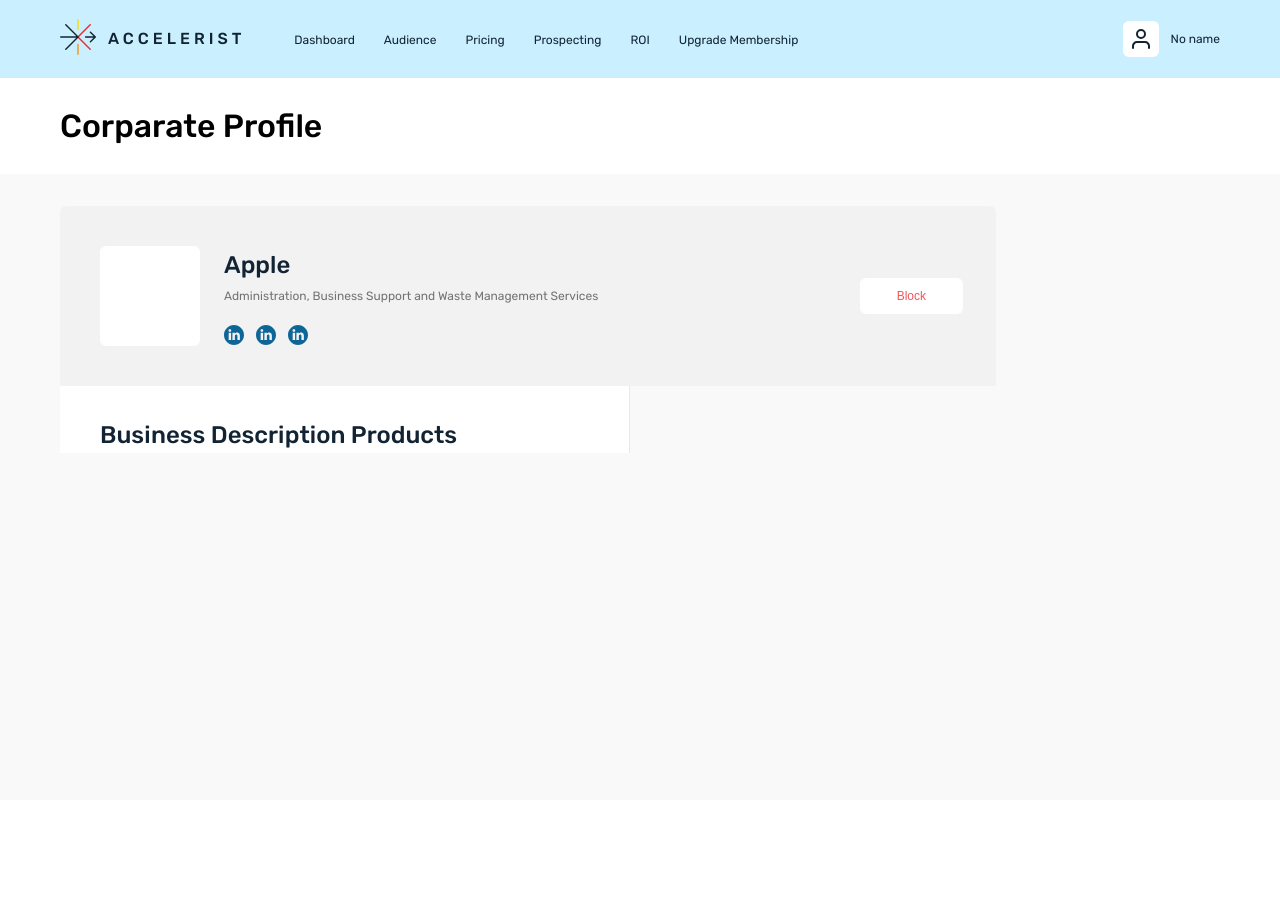
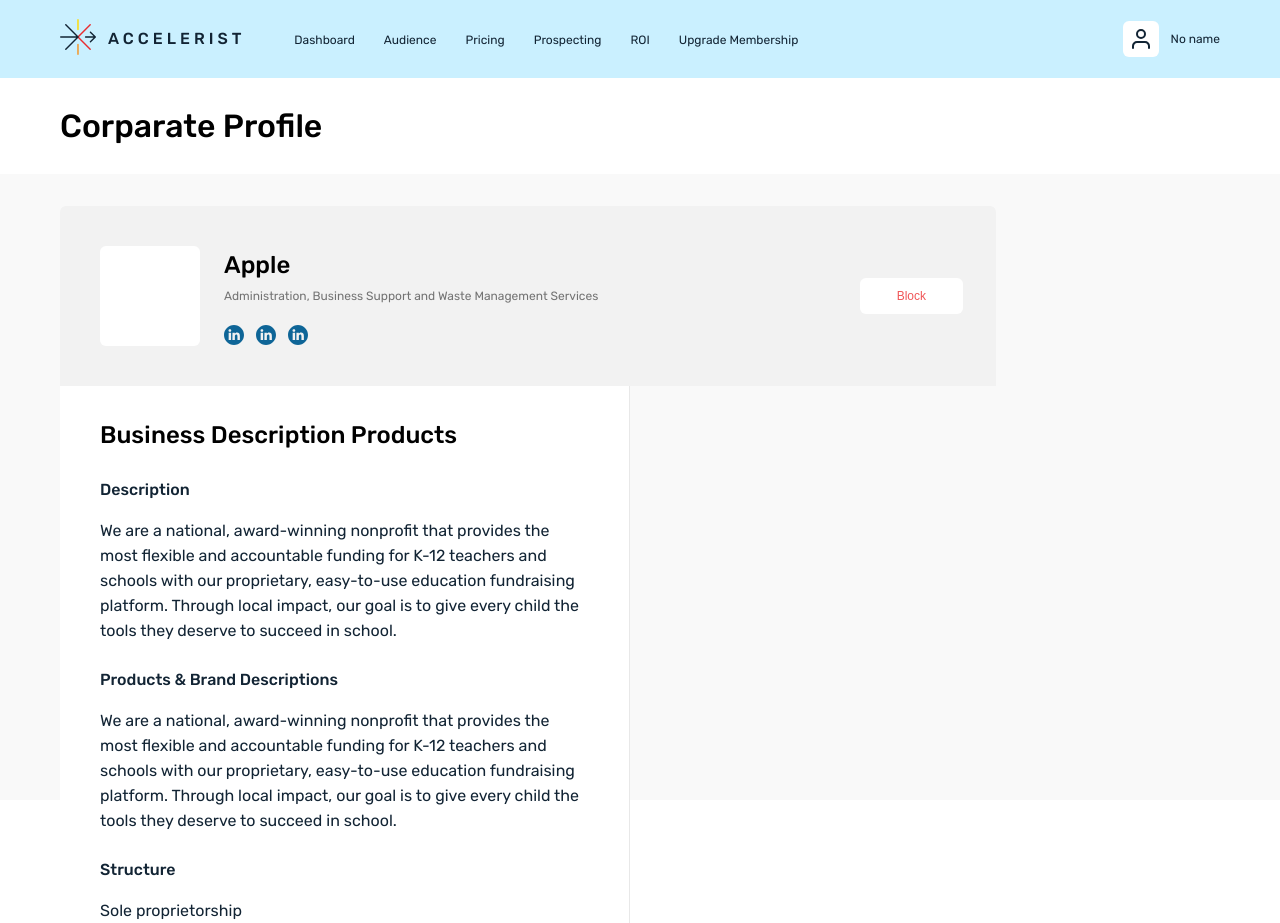
Before and after one commit to AlexIkonnikov/accelerist, a React (Create React App) app: page /profile in a window 1280 px wide. Before the commit the page ends 800 px from the top, so only its background shows below. Built offline with nearby package versions, Linux system fonts and the light colour scheme.

Commit message:
feat: Added Dashboard page

```diff
--- /dev/null
+++ b/src/pages/DashboardPage.tsx
@@ -0,0 +1,12 @@
+import React, { FC } from 'react';
+import { TitleBlock } from '../ui/TitleBlock';
+
+const DashboardPage: FC = () => {
+  return (
+    <>
+      <TitleBlock title="Dashboard"/>
+    </>
+  );
+};
+
+export default DashboardPage;
--- a/src/pages/ProfilePage.tsx
+++ b/src/pages/ProfilePage.tsx
@@ -5,6 +5,7 @@
 import { Container } from '../ui/Container';
 import {ReactComponent as Linkedin} from './../assets/icons/linkedin.svg';
 import { TitleBlock } from '../ui/TitleBlock';
+import { AppText } from '../ui/AppText';
 
 const ProfilePage: FC = () => {
   return (
@@ -15,7 +16,7 @@
           <Wrapper>
             <Avatar isBig={true}/>
             <InfoBlock>
-              <BoldText>Apple</BoldText>
+              <Name type="Headline">Apple</Name>
               <ShortDescription>Administration, Business Support and Waste Management Services</ShortDescription>
               <IconWrapper>
                 <LinkedinIcon></LinkedinIcon>
@@ -27,7 +28,13 @@
           </Wrapper>
         </ProfileHeader>
         <ProfileBody>
-          <BoldText>Business Description Products</BoldText>
+          <Title type="Headline" tagName="h3">Business Description Products</Title>
+          <SubTitle type="BodySelect">Description</SubTitle>
+          <Text type="BodyBlack">We are a national, award-winning nonprofit that provides the most flexible and accountable funding for K-12 teachers and schools with our proprietary, easy-to-use education fundraising platform. Through local impact, our goal is to give every child the tools they deserve to succeed in school.</Text>
+          <SubTitle type="BodySelect">Products & Brand Descriptions</SubTitle>
+          <Text type="BodyBlack">We are a national, award-winning nonprofit that provides the most flexible and accountable funding for K-12 teachers and schools with our proprietary, easy-to-use education fundraising platform. Through local impact, our goal is to give every child the tools they deserve to succeed in school.</Text>
+          <SubTitle type="BodySelect">Structure</SubTitle>
+          <Text type="BodyBlack">Sole proprietorship</Text>
         </ProfileBody>
       </Container>
     </>
@@ -66,18 +73,11 @@
   color: ${({theme}) => theme.colors.red};
 `;
 
-const BoldText = styled.p`
-  font-size: 24px;
-  line-height: 35px;
-  font-family: Rubik-Medium;
-  color: ${({theme}) => theme.colors.black};
+const Name = styled(AppText)`
   margin-bottom: 4px;
 `;
 
-const ShortDescription = styled.p`
-  font-size: 12px;
-  line-height: 18px;
-  color: ${({theme}) => theme.colors.darkGray};
+const ShortDescription = styled(AppText)`
   margin-bottom: 20px;
 `;
 
@@ -93,4 +93,16 @@
   margin-right: 12px;
 `;
 
+const Title = styled(AppText)`
+  margin-bottom: 24px;
+`;
+
+const SubTitle = styled(AppText)`
+  margin-bottom: 16px;
+`;
+
+const Text = styled(AppText)`
+  margin-bottom: 24px;
+`
+
 export default ProfilePage;
--- a/src/route/PrivateRoute.tsx
+++ b/src/route/PrivateRoute.tsx
@@ -1,6 +1,7 @@
 import React, { FC } from 'react';
 import { Switch, Route, Redirect } from 'react-router-dom';
 import { MainLayout } from '../layouts/MainLayout';
+import DashboardPage from '../pages/DashboardPage';
 import FavoritesPage from '../pages/FavoritesPage';
 import ProfilePage from '../pages/ProfilePage';
 import ProspectsPage from '../pages/ProspectsPage';
@@ -14,6 +15,7 @@
         <Route path="/favorites" component={FavoritesPage} />
         <Route path="/prospecting" component={ProspectsPage} />
         <Route path="/profile" component={ProfilePage} />
+        <Route path="/dashboard" component={DashboardPage} />
         <Redirect to="/search" />
       </Switch>
     </MainLayout>
```
